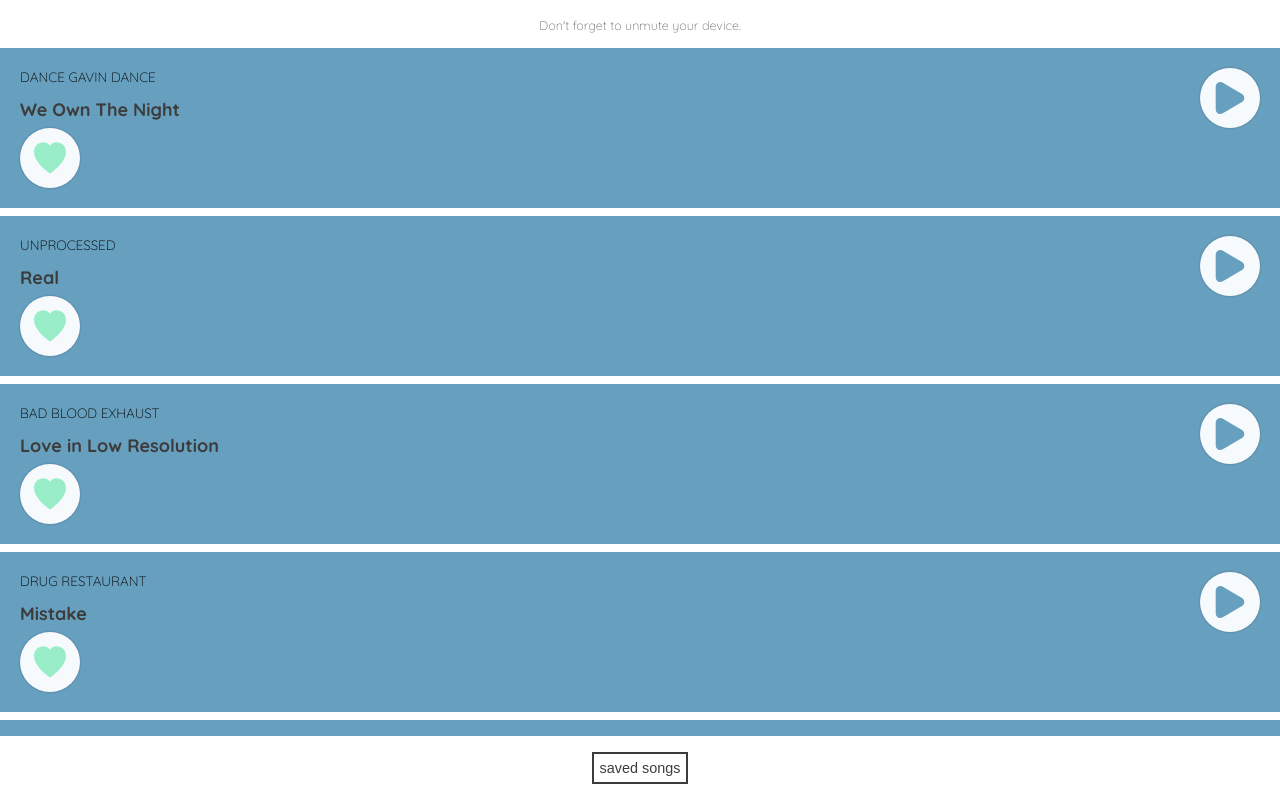
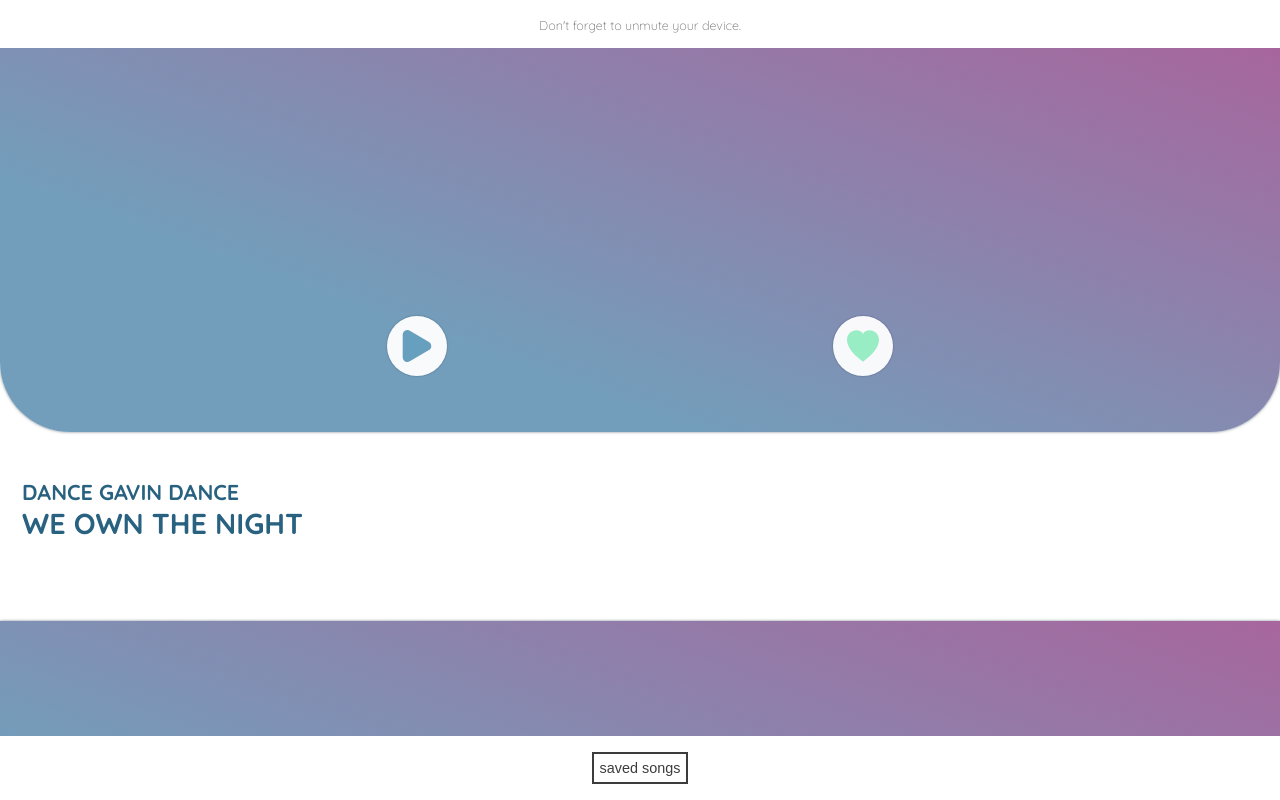
Before and after one commit to ninapeters/resonance, a React (Create React App) app: page / in a window 1280 px wide. Built offline with nearby package versions, Linux system fonts and the light colour scheme.

Commit message:
Update layout for artist list

```diff
--- a/src/components/Artists/ArtistList.js
+++ b/src/components/Artists/ArtistList.js
@@ -1,5 +1,6 @@
 import styled from 'styled-components/macro'
 import PropTypes from 'prop-types'
+import Header from '../Header'
 import AudioButton from '../Buttons/AudioButton'
 import Button from '../Buttons/Button'
 import { SaveIcon } from '../Icons'
@@ -25,16 +26,17 @@
     <ListStyled>
       {artists?.map(({ artist, songTitle, id }) => (
         <ListItemStyled key={id}>
-          <Artist>{artist}</Artist>
-          <Song>{songTitle}</Song>
-          <AudioButtonWrapper>
+          <Header hasImage />
+          <Content>
+            <Artist>{artist}</Artist>
+            <Song>{songTitle}</Song>
+          </Content>
+          <ButtonWrapper>
             <AudioButton
               onClick={() => toggleCurrentSongId(id)}
               isSongPlaying={isSongPlaying && currentSongId === id}
               currentSongId={currentSongId}
             />
-          </AudioButtonWrapper>
-          <ButtonWrapper>
             <Button
               id={id}
               onClick={() => saveSong(id)}
@@ -52,37 +54,38 @@
 
 const ListStyled = styled.ul`
   display: grid;
-  gap: 8px;
+  gap: 80px;
   list-style: none;
   margin: 0;
   padding: 0;
 `
 const ListItemStyled = styled.li`
-  background-color: var(--primary-light);
+  position: relative;
   display: grid;
-  grid-template-columns: 80% auto;
-  grid-template-rows: 1fr 1fr 2fr;
-  padding: 20px;
+  row-gap: 46px;
+  grid-template-columns: 100%;
+  grid-template-rows: 384px 1fr;
+`
+const Content = styled.div`
+  padding: 0 22px;
 `
 const Artist = styled.span`
   display: block;
-  font-size: 75%;
-  font-weight: 300;
-  padding-bottom: 6px;
+  color: var(--primary-regular);
+  font-size: 1.2em;
+  font-weight: 700;
   text-transform: uppercase;
 `
 const Song = styled.span`
-  color: var(--primary-dark);
-  font-size: 1em;
-  font-weight: 600;
-  grid-column-start: 1;
-`
-const AudioButtonWrapper = styled.div`
-  grid-column-start: 2;
-  grid-row: 1/3;
-  justify-self: end;
+  color: var(--primary-regular);
+  font-size: 1.6em;
+  font-weight: 700;
+  text-transform: uppercase;
 `
 const ButtonWrapper = styled.div`
-  align-self: end;
-  grid-column: 1/3;
+  display: flex;
+  justify-content: space-evenly;
+  position: absolute;
+  top: 268px;
+  width: 100%;
 `
```
